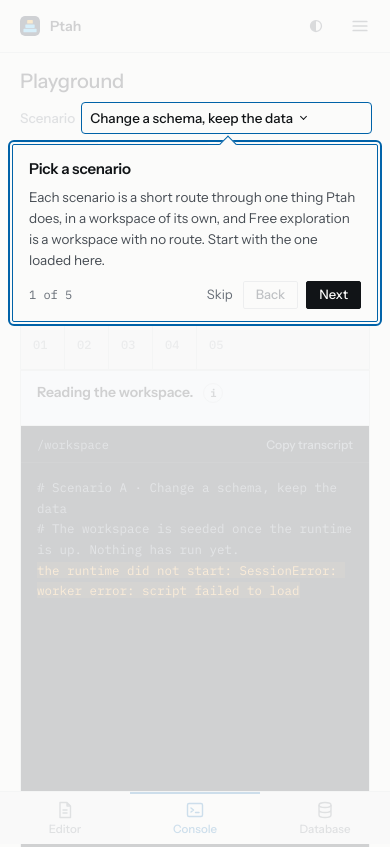
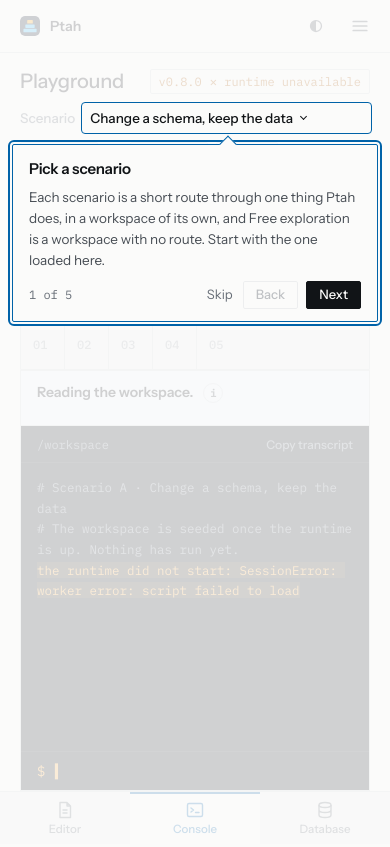
Before and after one commit to stokaro/ptah-sandbox, a website with bundled scripts: page web/index.html in a window 390 px wide. Shown: the top 847 px of the page. Built offline with nearby package versions, Linux system fonts and the light colour scheme; files whose address does not match are found by name.

Commit message:
Fit the phone's editor and console to the screen, and drop the 901-1100px page
On a phone the Editor and Console tabs are the page: it is the screen's
height and the pane takes what the toolbar, the steps and the strip leave
above the tab bar, so nothing scrolls. The Database tab still scrolls. The
status bar and the footer are not drawn there; the build and the runtime's
state sit beside the title and open About, which holds the rest.

Between 901 and 1100px the page was a stacked two-column layout from before
the full-window editor, a third design nobody made. The full window now
starts at 901px, with narrower side panes below 1100px, a strip that keeps
two lines' height with its command giving way, and the scenario's name in
place of its label. A pane's tab list no longer shrinks under the note
beside it, which ran "Plan" over "sqlite://app.db" in a narrow pane.

```diff
--- a/web/index.html
+++ b/web/index.html
@@ -66,17 +66,17 @@
 <main class="pg-main" id="main">
 
 <!--
-  The playground is an application, so above 1100px it takes the whole window
+  The playground is an application, so above 900px it takes the whole window
   the way an editor would: a toolbar that also carries the site menu, the
   guided steps and the step's strip, the three panes with the terminal, and a
   status bar. The lines between the panes are dragged to resize them
-  (src/splitters.ts). Below 1100px the same elements flow as a page under the
+  (src/splitters.ts). Up to 900px the same elements flow as a page under the
   site header. What the page says about itself is in About.
 -->
 <div class="wrap pg-app" id="pg-app">
   <div class="pg-toolbar">
     <!--
-      The site's navigation, folded into one control. Above 1100px the site
+      The site's navigation, folded into one control. Above 900px the site
       header is not drawn, so the application starts at the top of the window,
       and this opens the same links. src/sitemenu.ts copies them out of the
       header, so the list is written once.
@@ -88,6 +88,12 @@
     </button>
     <nav class="pg-sitemenu" id="pg-sitemenu" aria-label="Site" popover></nav>
     <h1 class="pg-toolbar-title">Playground</h1>
+    <!-- On a phone the status bar is not drawn: this is its short form, the
+         build and the runtime's state, and it opens About for the rest. -->
+    <button class="pg-mini" type="button" id="pg-mini" aria-haspopup="dialog" title="About this playground">
+      <span class="v" id="pg-mini-version">—</span>
+      <span class="pg-mini-status" id="pg-mini-status" data-tone="quiet">starting</span>
+    </button>
     <div class="pg-bar" id="pg-bar">
       <!-- src/guide.ts replaces this with the button that opens the scenario picker. -->
       <span class="pg-scenario">
@@ -98,7 +104,7 @@
     <!--
       Where the terminal sits in the full-window layout: between the file list
       and the database pane, or across the whole width under them. Only that
-      layout has the choice, so the pair is hidden below 1101px; the choice is
+      layout has the choice, so the pair is hidden up to 900px; the choice is
       kept in this browser by src/splitters.ts.
     -->
     <div class="pg-dock" id="pg-dock" role="group" aria-label="Terminal width">
@@ -374,7 +380,7 @@
 <!--
   About this playground: what it is, what is actually running and what this
   profile cannot do. It is a dialog rather than a section under the
-  application, because above 1100px the application is the whole window and
+  application, because above 900px the application is the whole window and
   the page does not scroll. The Running line is read off the module in this
   tab rather than written down here, so it cannot be optimistic.
 -->
--- a/web/panes.css
+++ b/web/panes.css
@@ -48,10 +48,12 @@
   min-width: 0;
 }
 
+/* The tabs keep their width; the note beside them gives way first. A tab
+   list allowed to shrink ran its last tab over the note in a narrow pane. */
 .pgc-tablist {
   display: flex;
+  flex: none;
   gap: 2px;
-  min-width: 0;
 }
 
 .pgc-tab {
@@ -85,6 +87,8 @@
 }
 
 .pgc-tabmeta {
+  flex: 0 1 auto;
+  min-width: 0;
   font: 12px var(--mono);
   color: var(--mute);
   white-space: nowrap;
--- a/web/playground.css
+++ b/web/playground.css
@@ -326,6 +326,12 @@
   margin-left: auto;
 }
 
+/* The status bar's short form, for the phone's toolbar (see "Phone and
+ * tablet portrait"). */
+.pg-mini {
+  display: none;
+}
+
 /* Opens the About dialog. Plain text at the status bar's size, underlined on
  * hover the way a link in running text is. */
 .pg-about-open {
@@ -515,7 +521,7 @@
  * terminal to a share of the height; src/splitters.ts replaces each with the
  * size a reader drags it to, in --pg-rail, --pg-db and --pg-term. The rows
  * belong to the layout: "Full window" below arranges the children above
- * 1100px, and the responsive queries lay the same children out as a page.
+ * 900px, and the responsive queries lay the same children out as a page.
  */
 .pg-grid {
   position: relative;
@@ -1324,40 +1330,11 @@
 
 /* ---------- Responsive ----------
  *
- * Three panes and a terminal do not fit a laptop half-screen, and the answer
- * is never to shrink the terminal until it shows two lines. Below 1100px the
- * editor and the database stack beside the rail; below 900px everything is one
- * column; below 720px the three become tabs and only one is on screen.
+ * Two layouts, and nothing between them: above 900px the full-window editor
+ * (see "Full window"), and up to 900px one column, which the phone block
+ * below turns into panes behind a tab bar when the script runs. A width
+ * between the two gets one of them, never a page of its own.
  */
-
-@media (max-width: 1100px) {
-  .pg-grid {
-    grid-template-columns: 210px minmax(0, 1fr);
-    grid-template-rows: minmax(320px, auto) minmax(280px, auto) auto clamp(300px, 28vh, 420px);
-  }
-  .pg-rail {
-    grid-row: 1 / 3;
-  }
-  .pg-next {
-    grid-row: 3;
-  }
-  .pg-editor {
-    grid-column: 2;
-    grid-row: 1;
-    border-right: 0;
-    border-bottom: 1px solid var(--line);
-  }
-  .pg-db {
-    grid-column: 2;
-    grid-row: 2;
-  }
-  .pg-terminal {
-    grid-row: 4;
-  }
-  .pg-step-hint {
-    display: none;
-  }
-}
 
 @media (max-width: 900px) {
   .pg-grid {
@@ -1374,11 +1351,16 @@
   .pg-editor {
     grid-column: 1;
     grid-row: 2;
+    border-right: 0;
+    border-bottom: 1px solid var(--line);
   }
   .pg-db {
     grid-column: 1;
     grid-row: 3;
     border-bottom: 1px solid var(--line);
+  }
+  .pg-step-hint {
+    display: none;
   }
   .pg-next {
     grid-row: 4;
@@ -1571,6 +1553,70 @@
   }
   .pg-terminal {
     height: max(360px, 62dvh);
+    min-height: 0;
+  }
+
+  /* The status bar and the footer are not drawn: the build and the
+   * runtime's state sit beside the title, and the rest -- the commit, SQLite,
+   * what the session keeps, the footer's links -- is in About, which that
+   * short form opens. Without the script there is no About to open, so both
+   * stay. */
+  html.js .pg-statusbar,
+  html.js .site-footer {
+    display: none;
+  }
+  html.js .pg-mini {
+    display: inline-flex;
+    align-items: center;
+    gap: 8px;
+    margin-left: auto;
+    padding: 4px 8px;
+    border: 1px solid var(--line);
+    border-radius: 2px;
+    background: none;
+    font: 12px var(--mono);
+    color: var(--fg2);
+    white-space: nowrap;
+    cursor: pointer;
+  }
+  .pg-mini-status[data-tone="quiet"] {
+    color: var(--mute);
+  }
+  .pg-mini-status[data-tone="attention"] {
+    color: var(--amber);
+  }
+
+  /* The editor and the console are the page: the page is the screen's
+   * height, and the pane takes what the toolbar, the steps and the strip
+   * leave above the tab bar, so it never scrolls the page away. The database
+   * is a table to read down, and there the page scrolls as before. */
+  html.js body:has(.pg-grid:is([data-pane="editor"], [data-pane="console"])) {
+    display: flex;
+    flex-direction: column;
+    height: 100dvh;
+  }
+  html.js body:has(.pg-grid:is([data-pane="editor"], [data-pane="console"])) .site-header {
+    flex: none;
+  }
+  html.js body:has(.pg-grid:is([data-pane="editor"], [data-pane="console"])) .pg-main,
+  html.js body:has(.pg-grid:is([data-pane="editor"], [data-pane="console"])) .pg-app {
+    flex: 1 1 auto;
+    min-height: 0;
+    display: flex;
+    flex-direction: column;
+  }
+  html.js body:has(.pg-grid:is([data-pane="editor"], [data-pane="console"])) .pg-app > :not(.pg-grid) {
+    flex: none;
+  }
+  html.js .pg-grid:is([data-pane="editor"], [data-pane="console"]) {
+    flex: 1 1 auto;
+    min-height: 0;
+    grid-template-rows: auto minmax(0, 1fr);
+  }
+  html.js .pg-grid:is([data-pane="editor"], [data-pane="console"]) > .pg-terminal {
+    height: auto;
+  }
+  html.js .pg-grid:is([data-pane="editor"], [data-pane="console"]) > .pg-editor {
     min-height: 0;
   }
   .pg-rail {
@@ -1783,7 +1829,7 @@
 
 /* ---------- Full window ----------
  *
- * Above 1100px the playground is an application rather than a page: it takes
+ * Above 900px the playground is an application rather than a page: it takes
  * the window under the site header, 56px and its rule, and the panes share the
  * height between them instead of each asking for its own. The toolbar and
  * the status bar take --code with the rest of the frame.
@@ -1800,7 +1846,7 @@
  * grid, which src/dock.ts sets from the toolbar, gives the terminal the whole
  * width instead and stops the side panes above it.
  */
-@media (min-width: 1101px) {
+@media (min-width: 901px) {
   body {
     display: flex;
     flex-direction: column;
@@ -1916,6 +1962,30 @@
     min-height: 0;
     grid-template-rows: auto minmax(0, 1fr) var(--pg-term, minmax(240px, 44%));
     border: 0;
+  }
+
+  /* Down to 901px the side panes start narrower, so the editor and the
+   * terminal between them keep a width to work in. A width dragged to is
+   * still the reader's, clamped as it always is. */
+  @media (max-width: 1100px) {
+    .pg-grid {
+      grid-template-columns: var(--pg-rail, 200px) minmax(0, 1fr) var(--pg-db, minmax(280px, 34%));
+    }
+
+    /* The strip's headline gets a column two lines can hold, and the strip
+     * holds two lines' height whatever the step says, so it still does not
+     * move; the command gives way, ending in its ellipsis. */
+    .pg-next {
+      grid-template-columns: minmax(300px, 1fr) fit-content(55%);
+    }
+    .pg-next-copy {
+      min-height: 40px;
+    }
+
+    /* The scenario's name needs the room more than its label does. */
+    .pg-scenario-label {
+      display: none;
+    }
   }
 
   .pg-next {
@@ -2137,7 +2207,7 @@
   display: none;
 }
 
-@media (min-width: 1101px) {
+@media (min-width: 901px) {
   .pg-split {
     display: block;
     position: relative;
--- a/web/src/main.ts
+++ b/web/src/main.ts
@@ -34,7 +34,7 @@
  */
 
 import { Editor } from "./editor.ts";
-import { Guide, type GuideHost } from "./guide.ts";
+import { Guide, type GuideHost, type StatusPill } from "./guide.ts";
 import { Loader } from "./loader.ts";
 import { Tour } from "./tour.ts";
 import {
@@ -1112,6 +1112,21 @@ async function resetWorkspace(): Promise<void> {
 
 const bootStrip = need<HTMLElement>("#pg-boot-strip");
 const buildVersion = need<HTMLElement>("[data-build-version]");
+const miniVersion = need<HTMLElement>("#pg-mini-version");
+const miniStatus = need<HTMLElement>("#pg-mini-status");
+
+/** The status bar's pill, and its short form in the phone's toolbar. */
+function showStatus(pill: StatusPill): void {
+  guide.setStatus(pill);
+  miniStatus.dataset["tone"] = pill.tone;
+  miniStatus.textContent = `${pill.glyph} ${pill.text}`;
+}
+
+/** The build's version, in the status bar and in the phone's toolbar. */
+function showVersion(version: string): void {
+  text(buildVersion, version);
+  text(miniVersion, version);
+}
 const buildCommit = need<HTMLElement>("[data-build-commit]");
 const buildSqlite = need<HTMLElement>("[data-build-sqlite]");
 const buildNote = need<HTMLElement>("[data-build-note]");
@@ -1141,6 +1156,7 @@ anchorPopover(need<HTMLElement>("#pg-import-help-pop"), need<HTMLElement>("#pg-i
 // dialog element itself rather than anything inside it.
 const aboutDialog = need<HTMLDialogElement>("#pg-about");
 need<HTMLButtonElement>("#pg-about-open").addEventListener("click", () => aboutDialog.showModal());
+need<HTMLButtonElement>("#pg-mini").addEventListener("click", () => aboutDialog.showModal());
 need<HTMLButtonElement>("#pg-about-close").addEventListener("click", () => aboutDialog.close());
 aboutDialog.addEventListener("click", (event) => {
   if (event.target === aboutDialog) aboutDialog.close();
@@ -1192,7 +1208,7 @@ function recoverStaleCache(): boolean {
 function renderBuild(state: State): void {
   const { ready: info, sqlite, manifest, buildMismatch } = state.runtime;
   if (info !== null && sqlite !== null) {
-    text(buildVersion, info.version);
+    showVersion(info.version);
     text(buildCommit, info.commit.slice(0, 7));
     text(buildSqlite, `SQLite/WASM ${sqlite.version}`);
     text(
@@ -1212,7 +1228,7 @@ function renderBuild(state: State): void {
     return;
   }
   if (manifest !== null) {
-    text(buildVersion, manifest.ptahVersion);
+    showVersion(manifest.ptahVersion);
     text(buildCommit, manifest.ptahCommit.slice(0, 7));
     text(buildNote, "declared by the build manifest; not verified until it runs");
   }
@@ -1222,7 +1238,7 @@ let ticker = 0;
 
 function render(state: State): void {
   const status = statusOf(state);
-  guide.setStatus({ glyph: status.glyph, text: status.text, tone: status.tone });
+  showStatus({ glyph: status.glyph, text: status.text, tone: status.tone });
   guide.setStorage(
     state.workspace.dbBytes === null
       ? "memory-only"
@@ -1257,7 +1273,7 @@ function render(state: State): void {
   if (running && ticker === 0) {
     ticker = window.setInterval(() => {
       const now = statusOf(store.state);
-      guide.setStatus({ glyph: now.glyph, text: now.text, tone: now.tone });
+      showStatus({ glyph: now.glyph, text: now.text, tone: now.tone });
     }, 100);
   } else if (!running && ticker !== 0) {
     window.clearInterval(ticker);
--- a/web/src/sitemenu.ts
+++ b/web/src/sitemenu.ts
@@ -1,7 +1,7 @@
 /*
  * The site menu in the toolbar.
  *
- * Above 1100px the playground takes the whole window and the site header is
+ * Above 900px the playground takes the whole window and the site header is
  * not drawn (see "Full window" in playground.css). Its links are still one
  * click away: the Ptah mark at the left of the toolbar opens them in a
  * popover. They are copied out of the header rather than written a second
--- a/web/src/splitters.ts
+++ b/web/src/splitters.ts
@@ -1,7 +1,7 @@
 /*
  * The draggable lines between the panes of the full-window layout.
  *
- * Above 1100px the playground lays its panes out like an editor (see "Full
+ * Above 900px the playground lays its panes out like an editor (see "Full
  * window" in playground.css): the file list and the database pane at the
  * sides, the editor and the terminal between them. Three lines can be moved:
  * the file list's right edge, the database pane's left edge, and the top of
@@ -20,7 +20,7 @@ type Name = "rail" | "db" | "term";
 type Sizes = Partial<Record<Name, number>>;
 
 const STORAGE_KEY = "ptah-playground-panes";
-const WIDE = "(min-width: 1101px)";
+const WIDE = "(min-width: 901px)";
 const STEP = 16;
 
 /* The room each pane keeps however the others are dragged. */
--- a/web/src/tour.ts
+++ b/web/src/tour.ts
@@ -285,7 +285,7 @@ export class Tour {
    * with no event of its own: the ring stayed 30px above the editor for the
    * whole of the first step, drawn across the step nav. Watching the body and
    * every target covers that, font swaps, and a pane that grows when its
-   * content arrives. The body alone is not enough above 1100px, where the
+   * content arrives. The body alone is not enough above 900px, where the
    * panes fill a window-high frame: the strip leaving moved the editor 91px
    * and left the body exactly as tall as before, so only the panes resized.
    */
```
